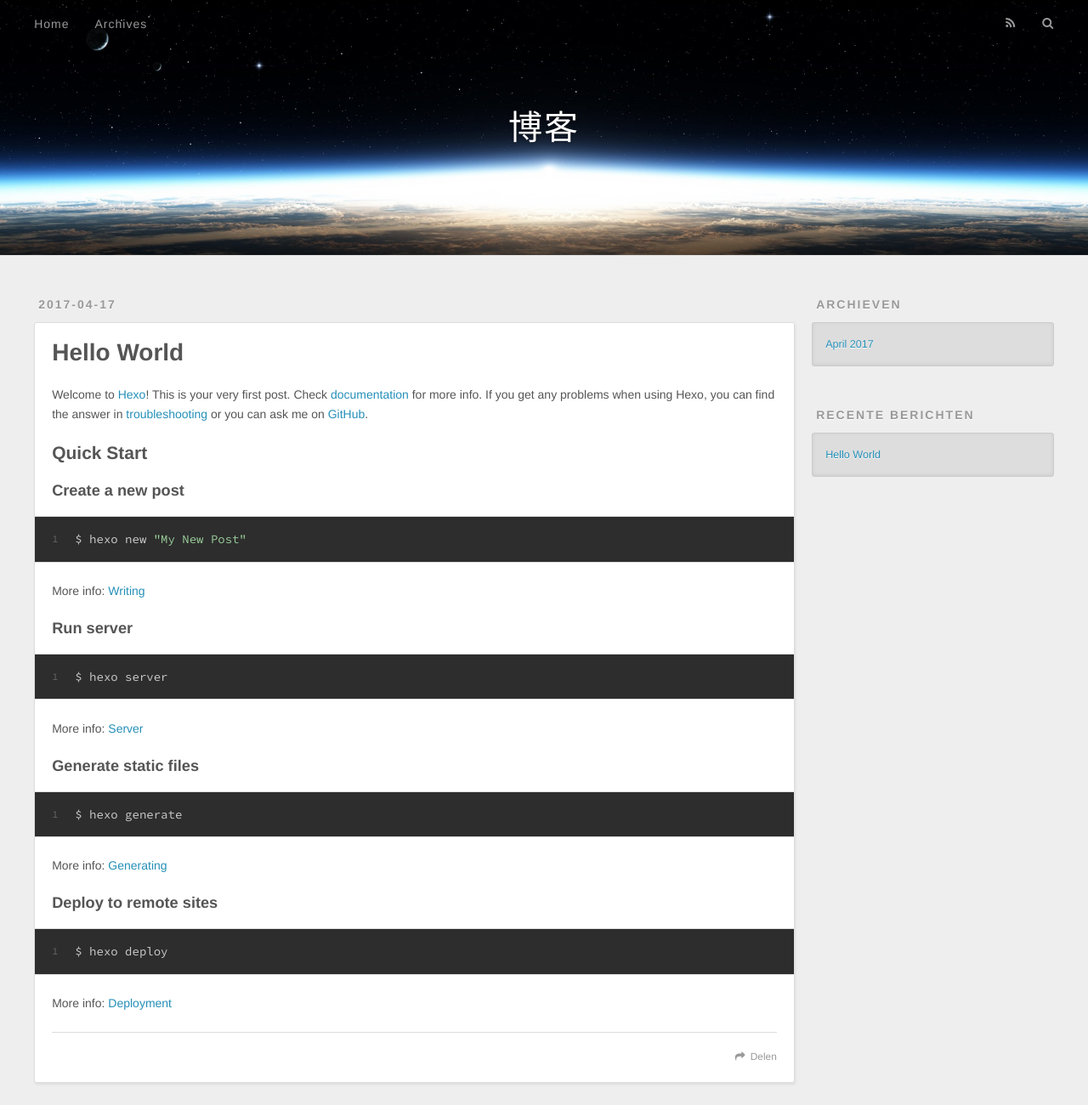
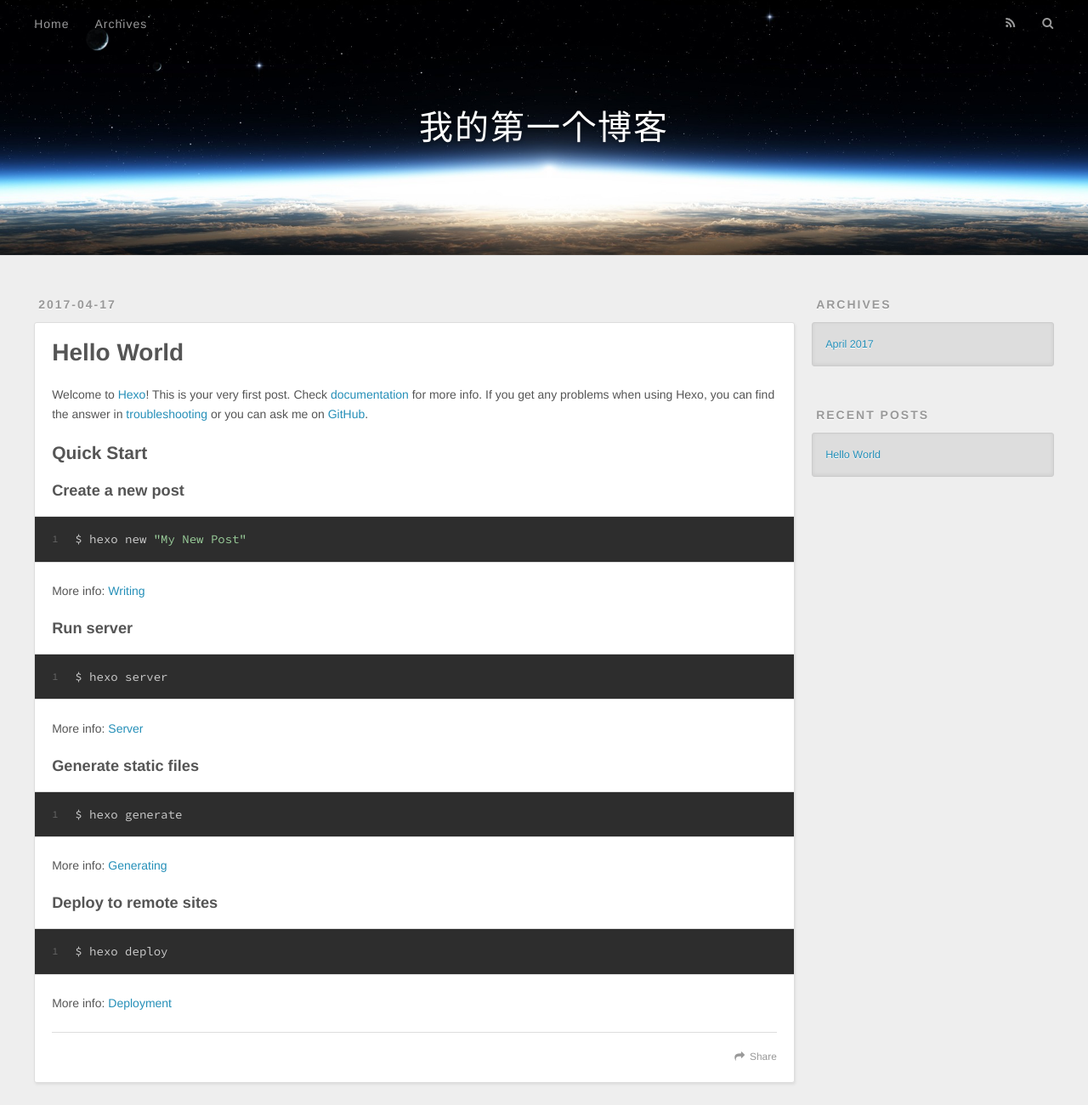
Before and after one commit to fulai/fulai.github.io, a plain HTML site: page index.html in a window 1280 px wide. Shown: the top 1300 px of the page at 85% size. Drawn offline with nearby package versions, Linux system fonts and the light colour scheme.

Commit message:
Site updated: 2017-04-17 22:30:04

```diff
--- a/index.html
+++ b/index.html
@@ -3,16 +3,16 @@
 <head>
   <meta charset="utf-8">
 
-  <title>博客</title>
+  <title>我的第一个博客</title>
   <meta name="viewport" content="width=device-width, initial-scale=1, maximum-scale=1">
   <meta property="og:type" content="website">
-<meta property="og:title" content="博客">
+<meta property="og:title" content="我的第一个博客">
 <meta property="og:url" content="http://yoursite.com/index.html">
-<meta property="og:site_name" content="博客">
+<meta property="og:site_name" content="我的第一个博客">
 <meta name="twitter:card" content="summary">
-<meta name="twitter:title" content="博客">
+<meta name="twitter:title" content="我的第一个博客">
 
-    <link rel="alternate" href="/atom.xml" title="博客" type="application/atom+xml">
+    <link rel="alternate" href="/atom.xml" title="我的第一个博客" type="application/atom+xml">
 
 
     <link rel="icon" href="/favicon.png">
@@ -33,7 +33,7 @@
   <div id="header-outer" class="outer">
     <div id="header-title" class="inner">
       <h1 id="logo-wrap">
-        <a href="/" id="logo">博客</a>
+        <a href="/" id="logo">我的第一个博客</a>
       </h1>
 
     </div>
@@ -50,7 +50,7 @@
 
           <a id="nav-rss-link" class="nav-icon" href="/atom.xml" title="RSS Feed"></a>
 
-        <a id="nav-search-btn" class="nav-icon" title="Zoeken"></a>
+        <a id="nav-search-btn" class="nav-icon" title="Search"></a>
       </nav>
       <div id="search-form-wrap">
         <form action="//google.com/search" method="get" accept-charset="UTF-8" class="search-form"><input type="search" name="q" class="search-form-input" placeholder="Search"><button type="submit" class="search-form-submit">&#xF002;</button><input type="hidden" name="sitesearch" value="http://yoursite.com"></form>
@@ -96,7 +96,7 @@
 
     </div>
     <footer class="article-footer">
-      <a data-url="http://yoursite.com/2017/04/17/hello-world/" data-id="cj1m7rxxn0000609j3gvhjdvn" class="article-share-link">Delen</a>
+      <a data-url="http://yoursite.com/2017/04/17/hello-world/" data-id="cj1m7vwuq00006w9jbmtvzxfq" class="article-share-link">Share</a>
 
 
     </footer>
@@ -121,7 +121,7 @@
 
 
   <div class="widget-wrap">
-    <h3 class="widget-title">Archieven</h3>
+    <h3 class="widget-title">Archives</h3>
     <div class="widget">
       <ul class="archive-list"><li class="archive-list-item"><a class="archive-list-link" href="/archives/2017/04/">April 2017</a></li></ul>
     </div>
@@ -131,7 +131,7 @@
 
 
   <div class="widget-wrap">
-    <h3 class="widget-title">Recente berichten</h3>
+    <h3 class="widget-title">Recent Posts</h3>
     <div class="widget">
       <ul>
 
```
Also changed, not shown: 2017/04/17/hello-world/index.html (+8 -8 lines), archives/2017/04/index.html (+9 -9 lines), archives/2017/index.html (+9 -9 lines), archives/index.html (+9 -9 lines).
